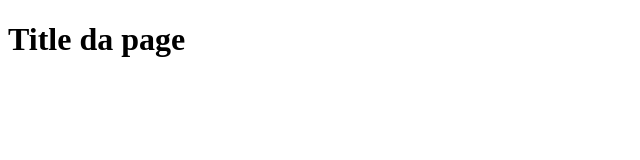
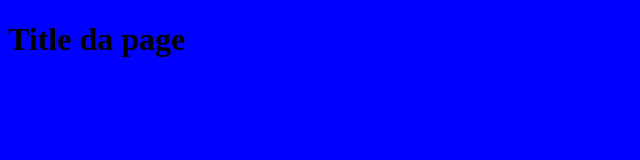
Before and after one commit to erikatech/trainning-git, a plain HTML site: page index.html in a window 1280 px wide. Shown: the whole page, without its empty margins (0-640 px from the left). Drawn offline with Linux system fonts and the light colour scheme.

Commit message:
Aplica estilo a pagina

```diff
--- /dev/null
+++ b/estilo.css
@@ -0,0 +1,3 @@
+body {
+    background: blue;
+}
--- a/index.html
+++ b/index.html
@@ -4,6 +4,7 @@
     <meta charset="UTF-8">
     <meta name="viewport" content="width=device-width, initial-scale=1.0">
     <meta http-equiv="X-UA-Compatible" content="ie=edge">
+    <link rel="stylesheet" href="estilo.css">
     <title>Document</title>
 </head>
 <body>
```
